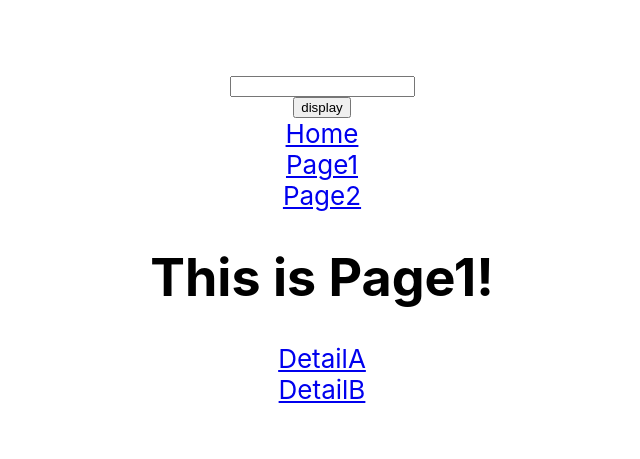
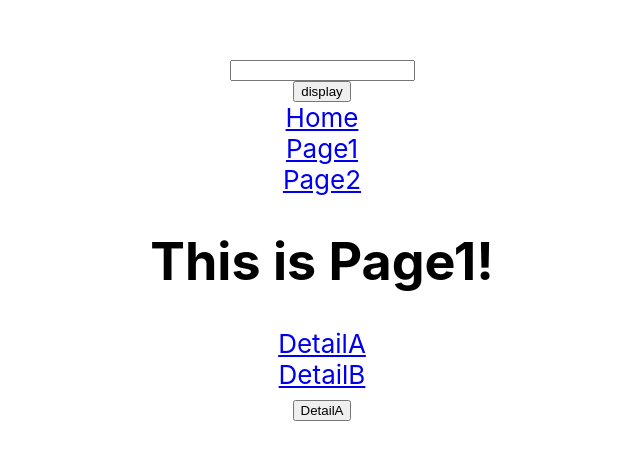
Before and after one commit to kazu-S-1110/react-basic2-jake_210730, a React (Create React App) app: page /page1 in a window 1280 px wide. Shown: the part 175-634 px from the top of the page, without its empty margins (318-958 px from the left). Built offline with nearby package versions, Linux system fonts and the light colour scheme.

Commit message:
useHistoryの使い方を学習。これはもっと早く知りたかった！！

```diff
--- a/src/Page1.jsx
+++ b/src/Page1.jsx
@@ -1,8 +1,9 @@
-import { Link } from 'react-router-dom';
+import { Link, useHistory } from 'react-router-dom';
 const Page1 = () => {
   const arr = [...Array(100).keys()];
   console.log(arr);
-
+  // Linkを使わずにページ遷移をする方法、結構使う場面ありそう。
+  const history = useHistory();
   return (
     <div>
       <h1>This is Page1!</h1>
@@ -10,6 +11,8 @@ const Page1 = () => {
       <Link to={{ pathname: '/page1/detailA', state: arr }}>DetailA</Link>
       <br />
       <Link to="/page1/detailB">DetailB</Link>
+      <br />
+      <button onClick={() => history.push('/page1/detailA')}>DetailA</button>
     </div>
   );
 };
--- a/src/Page1DetailA.jsx
+++ b/src/Page1DetailA.jsx
@@ -1,13 +1,16 @@
-import { useLocation } from 'react-router-dom';
+import { useHistory, useLocation } from 'react-router-dom';
 
 const Page1DetailA = () => {
   // const location = useLocation();
   // console.log(location); //ページ遷移で渡されたものはこれで受け取る
   const { state } = useLocation();
+  const history = useHistory();
   console.log(state);
   return (
     <div>
       <h1>This is Page1 Detail A</h1>
+      {/* historyのgoBack関数、めっちゃ使えそう！ */}
+      <button onClick={() => history.goBack()}>GoBack!</button>
     </div>
   );
 };
```
